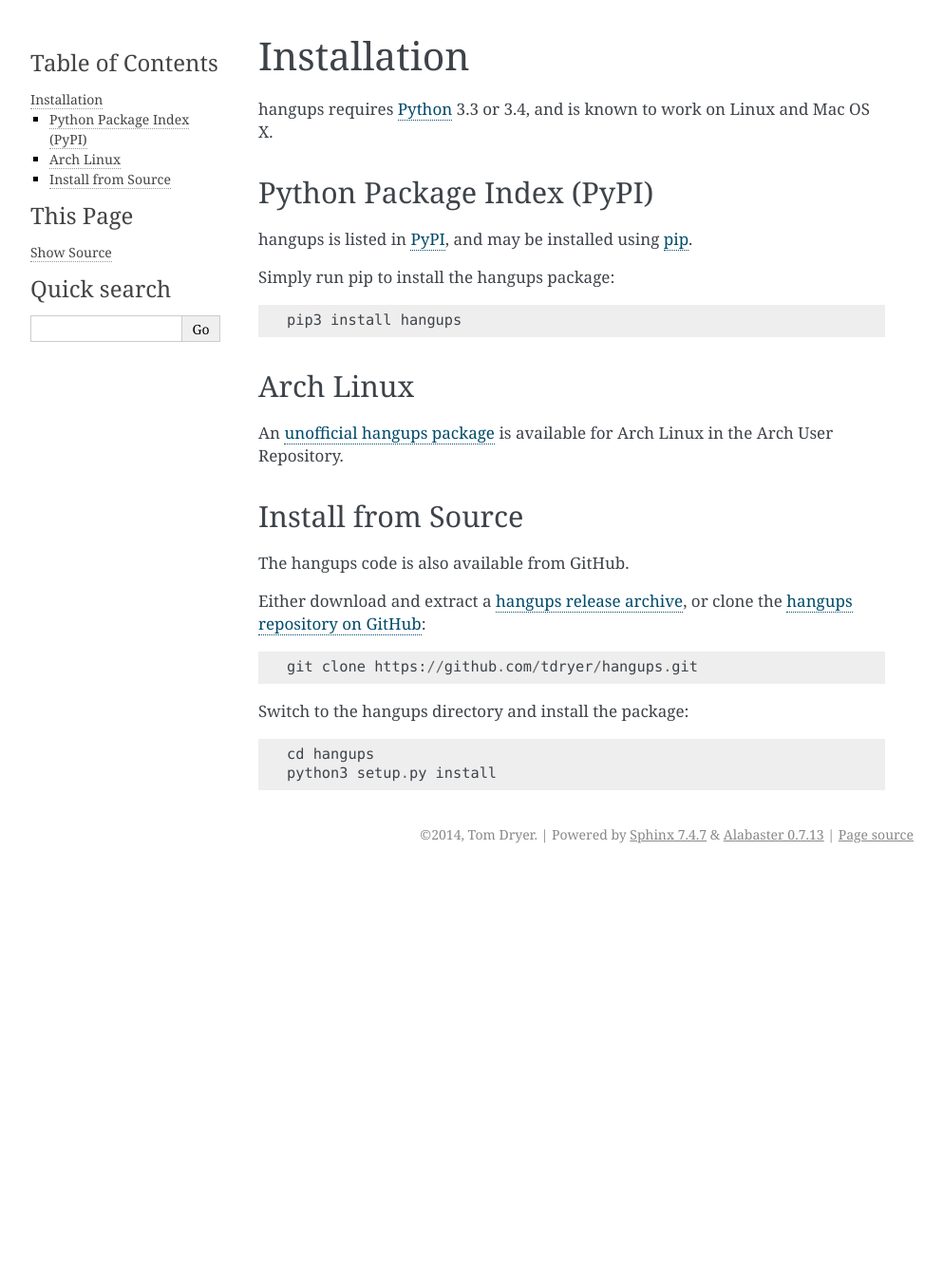
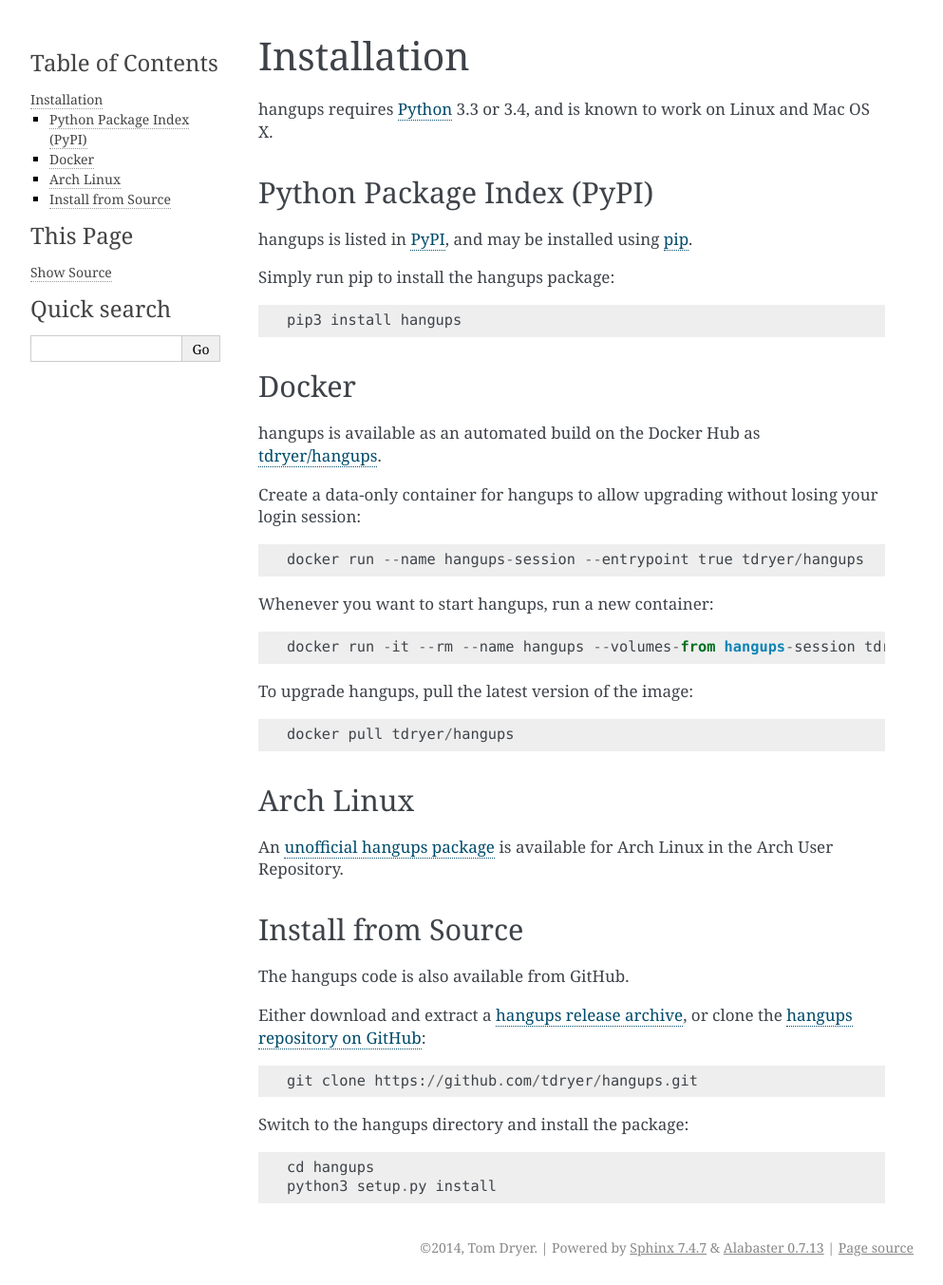
Before and after one commit to tdryer/hangups, a Sphinx documentation site: the page built from docs/installation.rst, in a window 1280 px wide. Shown: the whole page at 95% size, without its empty margins (148-1141 px from the left). Built offline with Sphinx 7.4.7, drawn with Linux system fonts in a browser that asks for light colours; before the commit the page ends 918 px from its top, so only the background shows below that.

Commit message:
Add Docker installation docs

```diff
--- a/docs/installation.rst
+++ b/docs/installation.rst
@@ -17,6 +17,27 @@ hangups is listed in `PyPI`_, and may be installed using `pip`_.
 Simply run pip to install the hangups package::
 
   pip3 install hangups
+
+Docker
+------
+
+hangups is available as an automated build on the Docker Hub as
+`tdryer/hangups`_.
+
+.. _tdryer/hangups: https://registry.hub.docker.com/u/tdryer/hangups/
+
+Create a data-only container for hangups to allow upgrading without losing your
+login session::
+
+  docker run --name hangups-session --entrypoint true tdryer/hangups
+
+Whenever you want to start hangups, run a new container::
+
+  docker run -it --rm --name hangups --volumes-from hangups-session tdryer/hangups
+
+To upgrade hangups, pull the latest version of the image::
+
+  docker pull tdryer/hangups
 
 Arch Linux
 ----------
```
